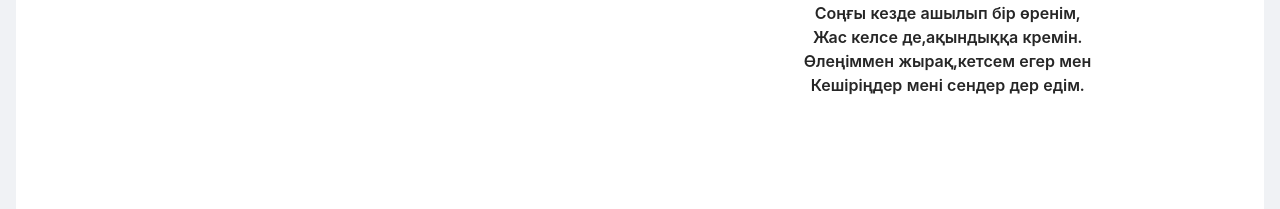
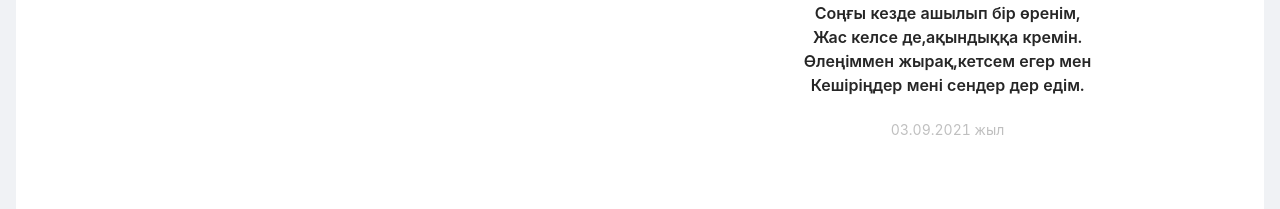
Before and after one commit to Rebirthen/poemsbydad, a React (Create React App) app: page / in a window 1280 px wide. Shown: the part 1367-1576 px from the top of the page. Built offline with nearby package versions, Linux system fonts and the light colour scheme.

Commit message:
main content 2 fixed

```diff
--- a/src/main/MainContent.js
+++ b/src/main/MainContent.js
@@ -70,6 +70,9 @@ class MainContent extends React.Component {
                       <Typography.Title level={5} style={{ margin: 0 }}>
                       {e}
                     </Typography.Title>)}
+                    <br/>
+
+                    {(DB[0]["poems"][0]["footer"] || "").split("\n").map(e => <Paragraph disabled>{e}</Paragraph>)}
 
                 </Col>
                </Row>
@@ -129,7 +132,7 @@ class MainContent extends React.Component {
       {(selectedPoem["citate"] || "").split("\n").map(e => <Paragraph italic style={{textAlign:"right"}}>{e}</Paragraph>)}
       <Paragraph strong italic style={{textAlign:"right"}}>{selectedPoem["citateAuthor"]}</Paragraph>
       {(selectedPoem["text"] || "").split("\n").map(e => <Paragraph>{e}</Paragraph>)}
-      {(selectedPoem["footer"] || "").split("\n").map(e => <Paragraph disabled>{e}</Paragraph>)}
+      {(selectedPoem["footer"] || "").split("\n").map(e => <Paragraph disabledgit >{e}</Paragraph>)}
     </Modal>;
   }
 
```
